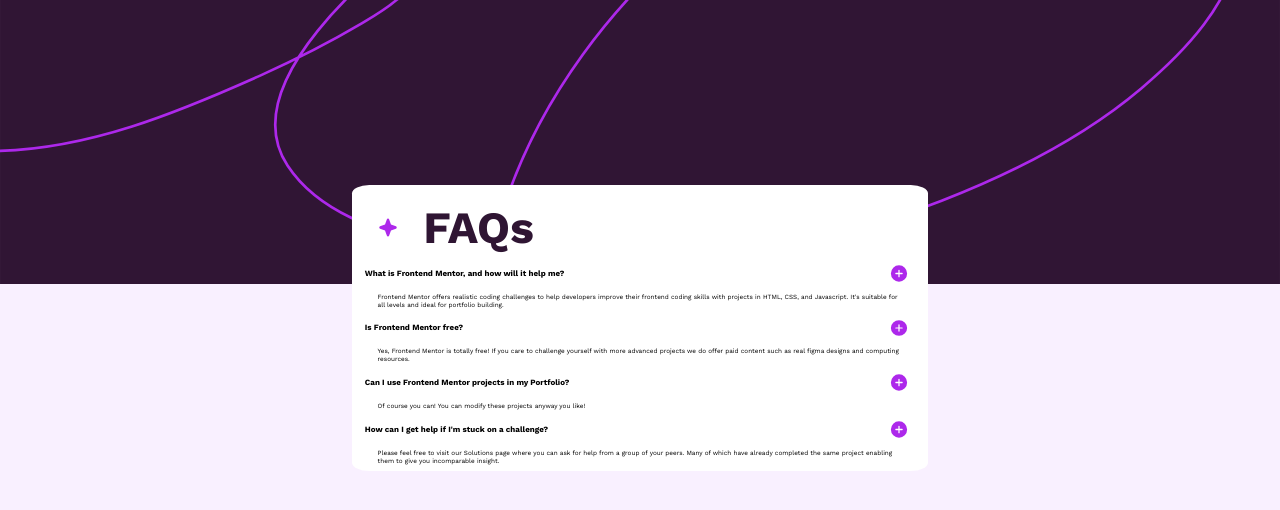
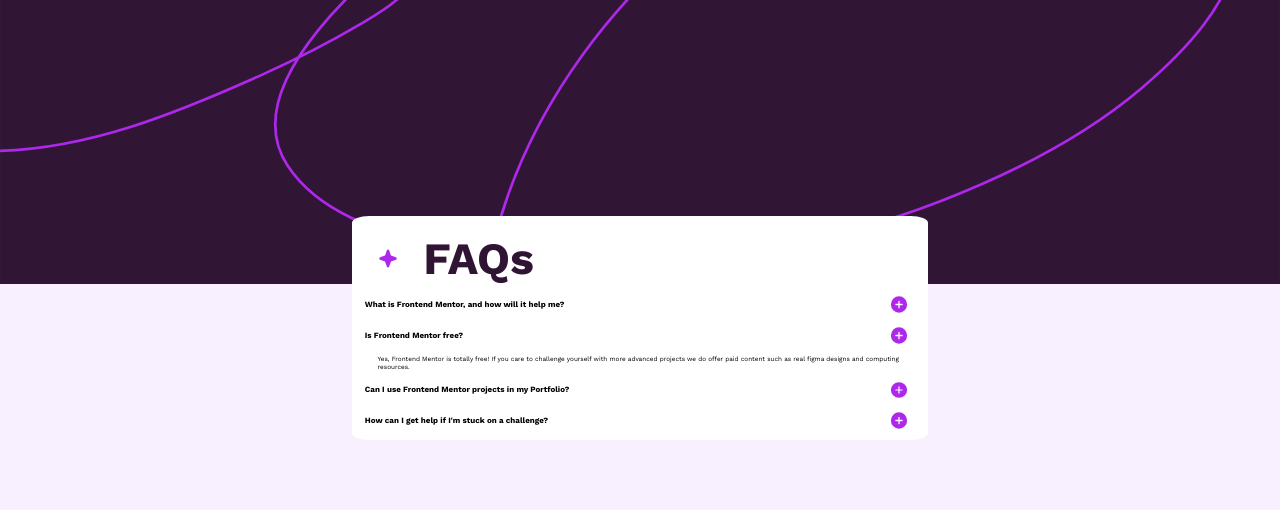
Before and after one commit to JDthecreator/FAQ_accordion, a plain HTML site: page index.html in a window 1280 px wide. Both pictures are taken after a click on the button 899 px from the left and 327 px from the top of the page. Drawn offline with Linux system fonts and the light colour scheme.

Commit message:
Cleaned up styles and refactored click event logic

```diff
--- a/index.html
+++ b/index.html
@@ -42,7 +42,7 @@
           coding skills with projects in HTML, CSS, and Javascript. It's suitable for all levels and ideal for portfolio building.
         </p></div>
         <div class="accordianQ">Is Frontend Mentor free?<button class="panelbutton">
-          <img
+          <img id="button1"
             src="./assets/images/icon-plus.svg"
             style="width: 20px"
             height="auto"
@@ -72,5 +72,6 @@
           </p></div>
       </div>
     </div>
+    <script src="./main.js"> </script>
   </body>
 </html>
--- /dev/null
+++ b/main.js
@@ -0,0 +1,18 @@
+
+
+// Select all buttons and panels
+const buttons = document.querySelectorAll(".panelbutton");
+const panels = document.querySelectorAll(".panel1, .panel2, .panel3, .panel4");
+
+// Loop through all buttons and attach a click event
+buttons.forEach((button, index) => {
+  button.addEventListener("click", () => {
+    // Toggle the display of the corresponding panel
+    const panel = panels[index];
+    if (panel.style.display === "none" || panel.style.display === "") {
+      panel.style.display = "block"; // Show the panel
+    } else {
+      panel.style.display = "none"; // Hide the panel
+    }
+  });
+});
--- a/styles.css
+++ b/styles.css
@@ -79,16 +79,7 @@
 }
 
 .panel1{
-  /* display:none; */
-  font-size: 40%;
-  font-family: "WorkSans-Regular";
-  margin-left: 2vw;
-  margin-right: 2vw;
-
-}
-
-.panel1{
-    /* display:none; */
+    display:none;
     font-size: 40%;
     font-family: "WorkSans-Regular";
     margin-left: 2vw;
@@ -97,7 +88,7 @@
   }
 
   .panel2{
-    /* display:none; */
+    display:none;
     font-size: 40%;
     font-family: "WorkSans-Regular";
     margin-left: 2vw;
@@ -106,7 +97,7 @@
   }
 
   .panel3{
-    /* display:none; */
+    display:none;
     font-size: 40%;
     font-family: "WorkSans-Regular";
     margin-left: 2vw;
@@ -115,7 +106,7 @@
   }
 
   .panel4{
-    /* display:none; */
+    display:none;
     font-size: 40%;
     font-family: "WorkSans-Regular";
     margin-left: 2vw;
```
